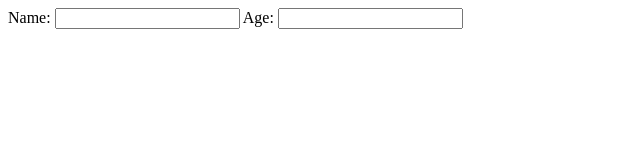
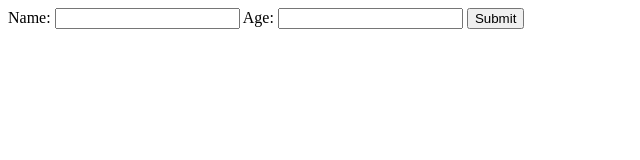
Before and after one commit to acciojob/promises-and-chains-rishithapaladugu, a website: page main.html in a window 1280 px wide. Shown: the whole page, without its empty margins (0-640 px from the left). Drawn offline with Linux system fonts and the light colour scheme.

Commit message:
created a submission

```diff
--- a/main.html
+++ b/main.html
@@ -12,6 +12,7 @@
 		  <input type = "text" id = "name" name = "name" required>
 		  <label for = "age">Age:</label>
 		  <input type = "number" id = "age" name = "age" required>
+		  <button type ="submit" id = "btn">Submit</button>
 	  </form>
 
     <script type="text/javascript" src="./script.js"></script>
```
